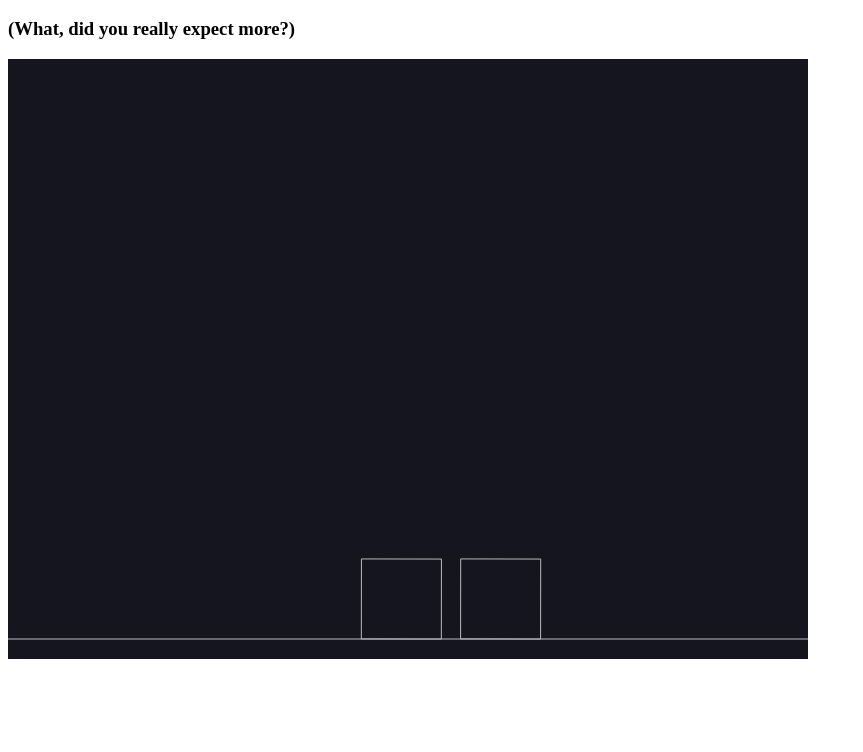
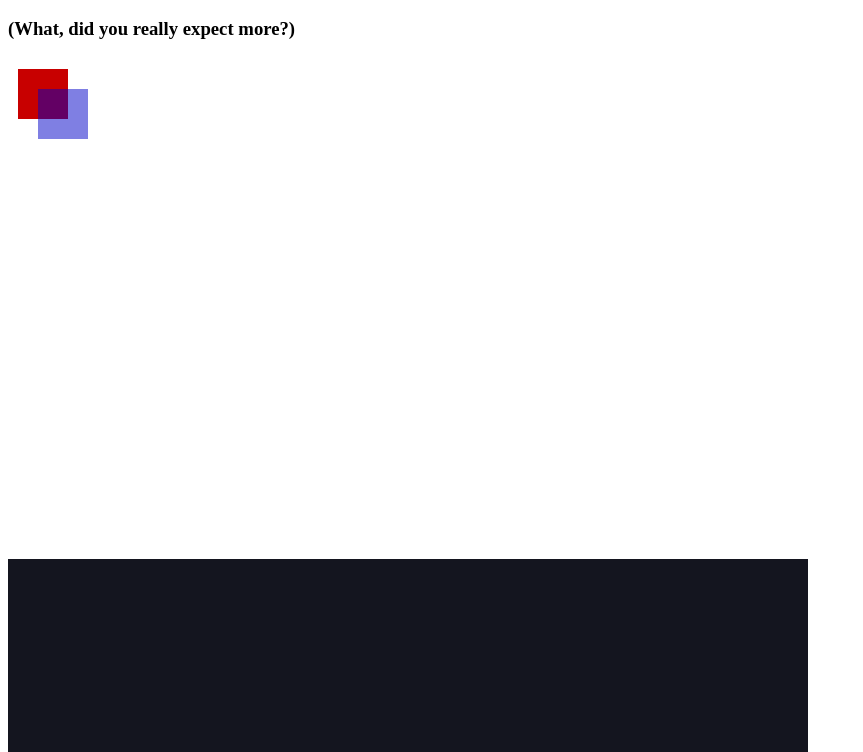
Before and after one commit to jrjonjonjimmyjimjim/robel-dev-source, a plain HTML site: page index.html in a window 1280 px wide. Shown: the part 48-800 px from the top of the page, without its empty margins (0-863 px from the left). Drawn offline with Linux system fonts and the light colour scheme.

Commit message:
Begin experimenting with canvas

```diff
--- a/index.html
+++ b/index.html
@@ -1,10 +1,25 @@
 <head>
   <title>Jonathon Robel</title>
+  <script type="application/javascript">
+    function draw() {
+      const canvas = document.getElementById("canvas");
+      if (canvas.getContext) {
+        const ctx = canvas.getContext("2d");
+
+        ctx.fillStyle = "rgb(200, 0, 0)";
+        ctx.fillRect(10, 10, 50, 50);
+
+        ctx.fillStyle = "rgba(0, 0, 200, 0.5)";
+        ctx.fillRect(30, 30, 50, 50);
+      }
+    }
+  </script>
 </head>
-<body>
+<body onload="draw();">
   <h1>Hello, world!</h1>
 
   <h3>(What, did you really expect more?)</h3>
+  <canvas id="canvas" width="800" height="500"></canvas>
 </body>
-<script src="matter.min.js"></script>
+<script src="libraries/matter.min.js"></script>
 <script src="index.js"></script>
--- a/index.js
+++ b/index.js
@@ -3,12 +3,14 @@ var Engine = Matter.Engine,
     Render = Matter.Render,
     Runner = Matter.Runner,
     Bodies = Matter.Bodies,
+    MouseConstraint = Matter.MouseConstraint,
+    Mouse = Matter.Mouse,
     Composite = Matter.Composite;
 
-// create an engine
+// create an engine. the engine is what is actually calculating the physics.
 var engine = Engine.create();
 
-// create a renderer
+// create a renderer. The renderer visualizes what the engine is doing.
 var render = Render.create({
     element: document.body,
     engine: engine
@@ -25,8 +27,25 @@ Composite.add(engine.world, [boxA, boxB, ground]);
 // run the renderer
 Render.run(render);
 
-// create runner
+// create runner. The runner does general-purpose physics updates for testing.
 var runner = Runner.create();
 
 // run the engine
 Runner.run(runner, engine);
+
+// add mouse control
+var mouse = Mouse.create(render.canvas),
+mouseConstraint = MouseConstraint.create(engine, {
+    mouse: mouse,
+    constraint: {
+        stiffness: 0.2,
+        render: {
+            visible: false
+        }
+    }
+});
+
+Composite.add(engine.world, mouseConstraint);
+
+// keep the mouse in sync with rendering
+render.mouse = mouse;
```
Also changed, not shown: libraries/matter.min.js (renamed from matter.min.js).
